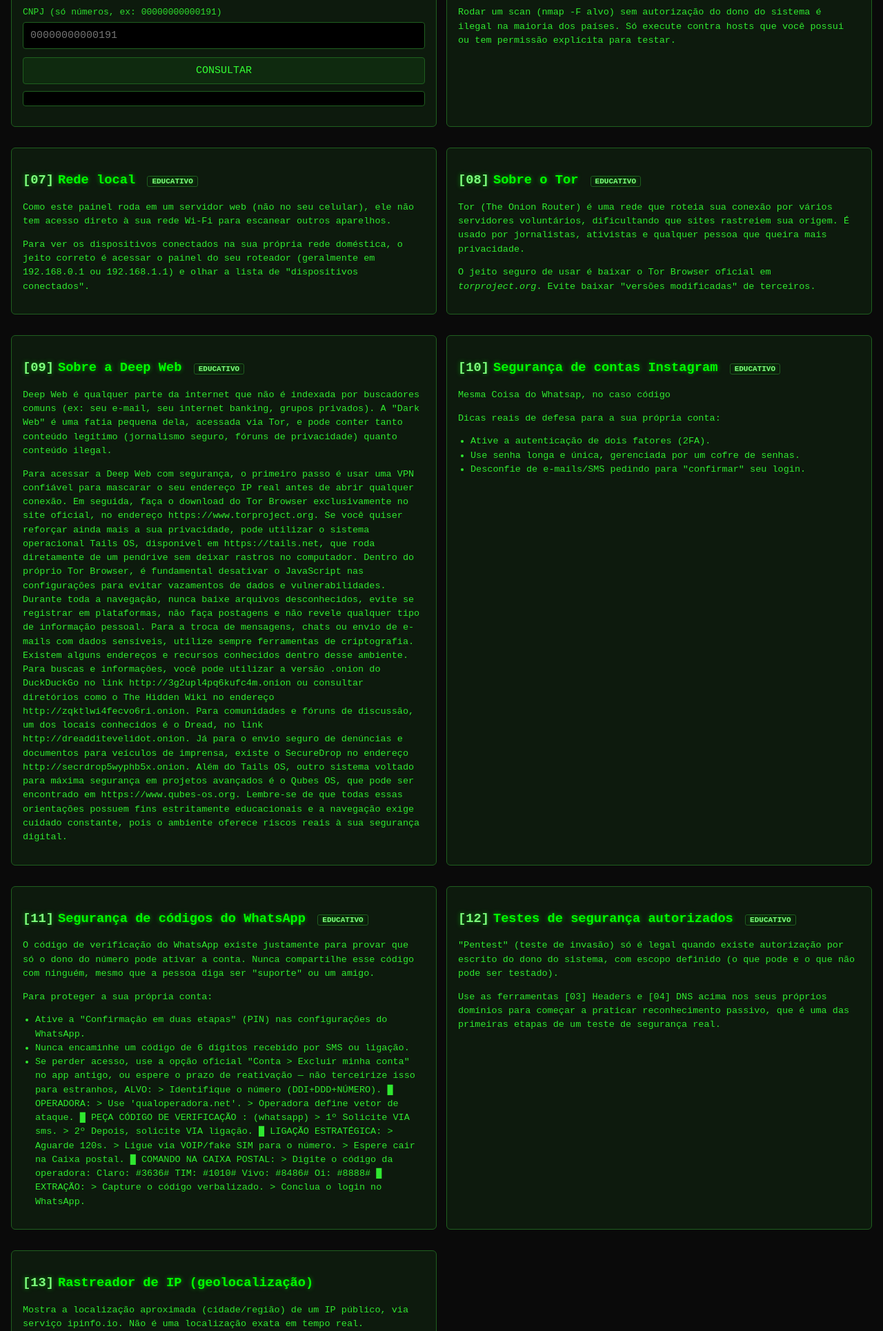
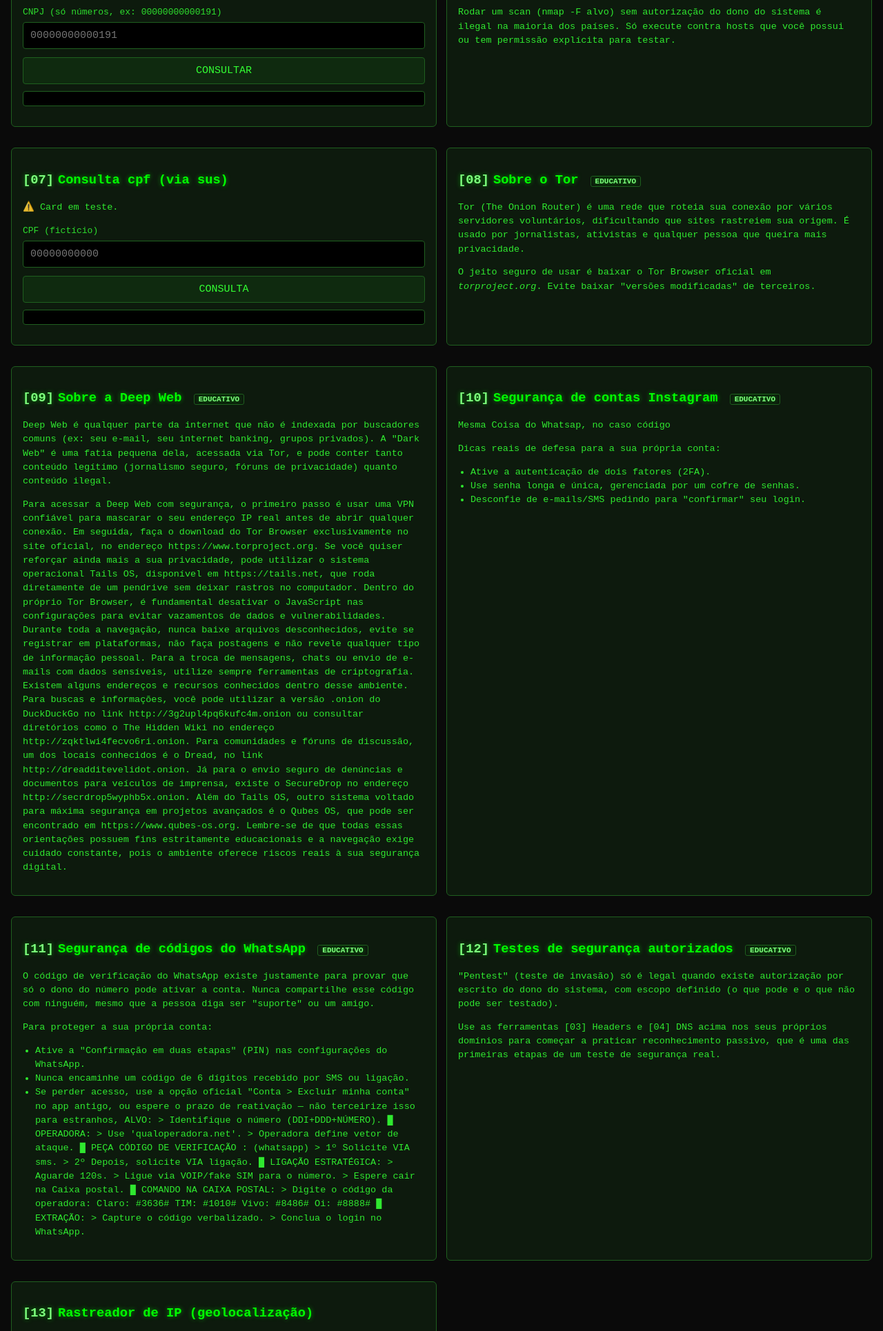
Before and after one commit to qualyhacking/shadow-system2, a Flask app: page / in a window 1280 px wide. Shown: the part 823-2753 px from the top of the page at 69% size. Run offline with Flask 3, Linux system fonts and the light colour scheme; the visitor is signed in with stand-in values (Sample User, id 1).

Commit message:
Atualizar o index.html

```diff
--- a/templates/index.html
+++ b/templates/index.html
@@ -279,14 +279,15 @@
       </div>
     </div>
 
-    <!-- 07 - Rede local -->
-    <div class="caixa">
-      <h3><span class="num">[07]</span>Rede local <span class="badge-edu">EDUCATIVO</span></h3>
-      <div class="texto-edu">
-        <p>Como este painel roda em um servidor web (não no seu celular), ele não tem acesso direto à sua rede Wi-Fi para escanear outros aparelhos.</p>
-        <p>Para ver os dispositivos conectados na sua própria rede doméstica, o jeito correto é acessar o painel do seu roteador (geralmente em 192.168.0.1 ou 192.168.1.1) e olhar a lista de "dispositivos conectados".</p>
-      </div>
-    </div>
+<!-- 07 - Simulação de consulta -->
+<div class="caixa">
+  <h3><span class="num">[07]</span>Consulta cpf (via sus)</h3>
+  <p class="texto-edu">⚠️ Card em teste.</p>
+  <label>CPF (fictício)</label>
+  <input type="text" id="cpf-simulacao" placeholder="00000000000">
+  <button onclick="consultarSimulacao()">CONSULTA</button>
+  <pre class="resultado" id="out-simulacao"></pre>
+</div>
 
     <!-- 08 - Tor -->
     <div class="caixa">
@@ -502,6 +503,23 @@
     out.textContent = "Erro: " + e.message;
   }
 }
+
+async function consultarSimulacao() {
+  const cpf = document.getElementById("cpf-simulacao").value;
+  const out = document.getElementById("out-simulacao");
+  out.textContent = "Consultando...";
+  try {
+    const dados = await postJSON("/api/simulacao-cpf", { cpf });
+    out.textContent =
+      `[${dados.aviso}]\n\n` +
+      `CPF: ${dados.cpf}\n` +
+      `Nome: ${dados.nome}\n` +
+      `Nascimento: ${dados.nascimento}\n` +
+      `Mãe: ${dados.mae}`;
+  } catch (e) {
+    out.textContent = "Erro: " + e.message;
+  }
+}
 </script>
 
 </body>
```
